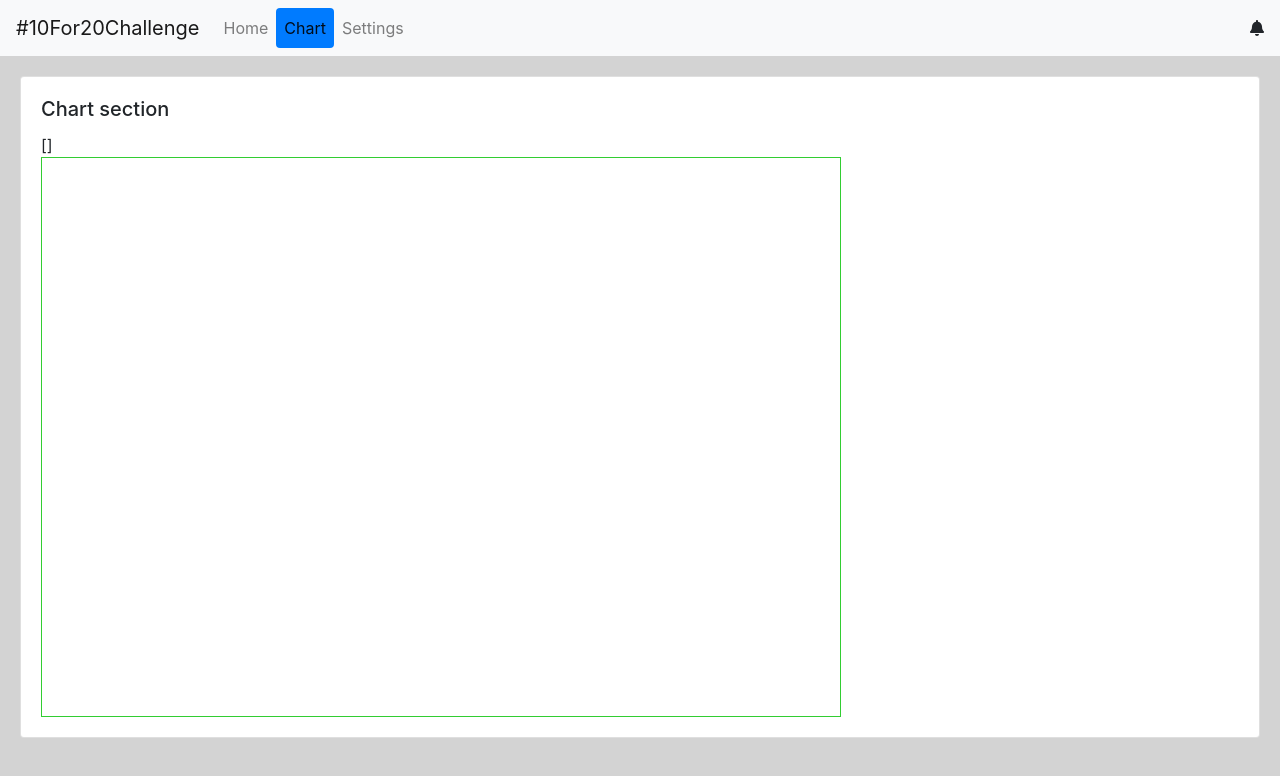
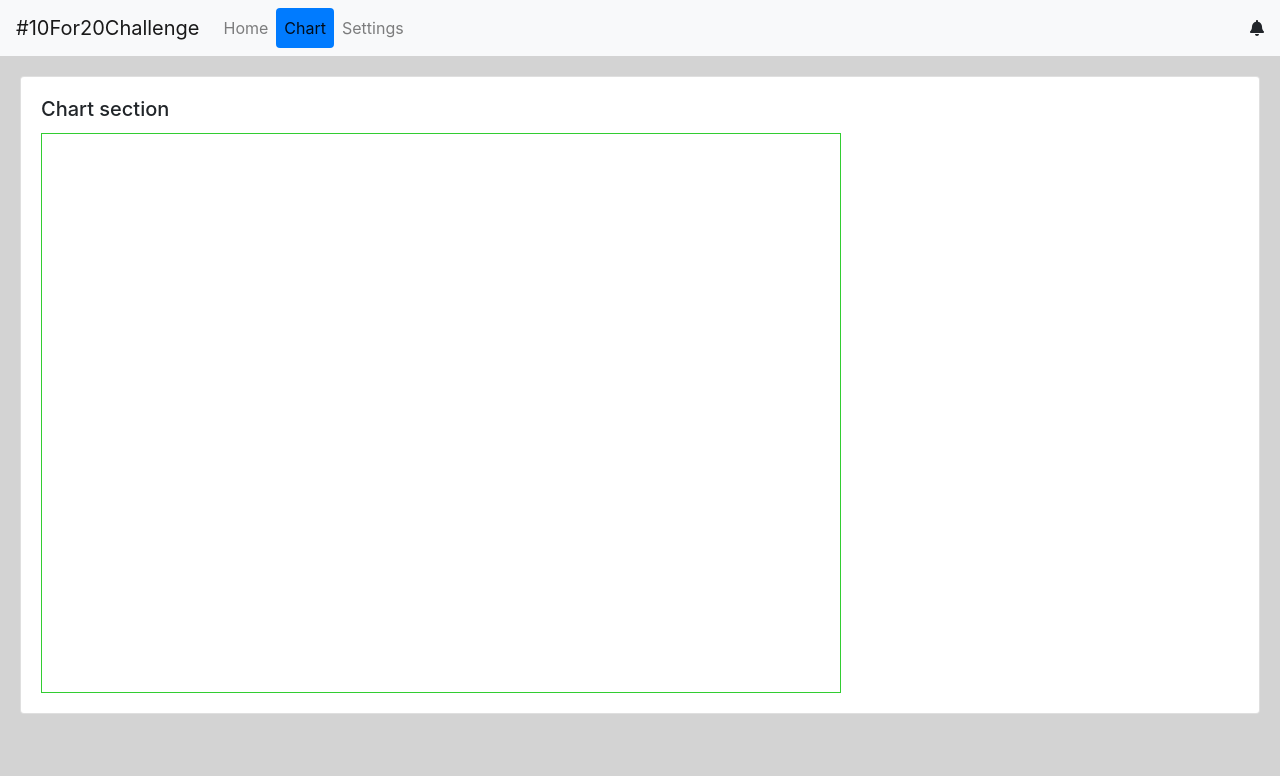
Before and after one commit to ceg9498/10for20challenge, a React (Create React App) app: page / in a window 1280 px wide. Both pictures are taken after a click on the button "Chart". Shown: the top 776 px of the page. Built offline with nearby package versions, Linux system fonts and the light colour scheme.

Commit message:
Remove debug data display.

```diff
--- a/src/components/Chart.tsx
+++ b/src/components/Chart.tsx
@@ -9,7 +9,6 @@ export default function Chart(props:any) {
       <Card>
         <Card.Body>
           <Card.Title>Chart section</Card.Title>
-          {JSON.stringify(props.entries)}
           <TestChart entries={props.entries} tasks={props.tasks} />
         </Card.Body>
       </Card>
```
